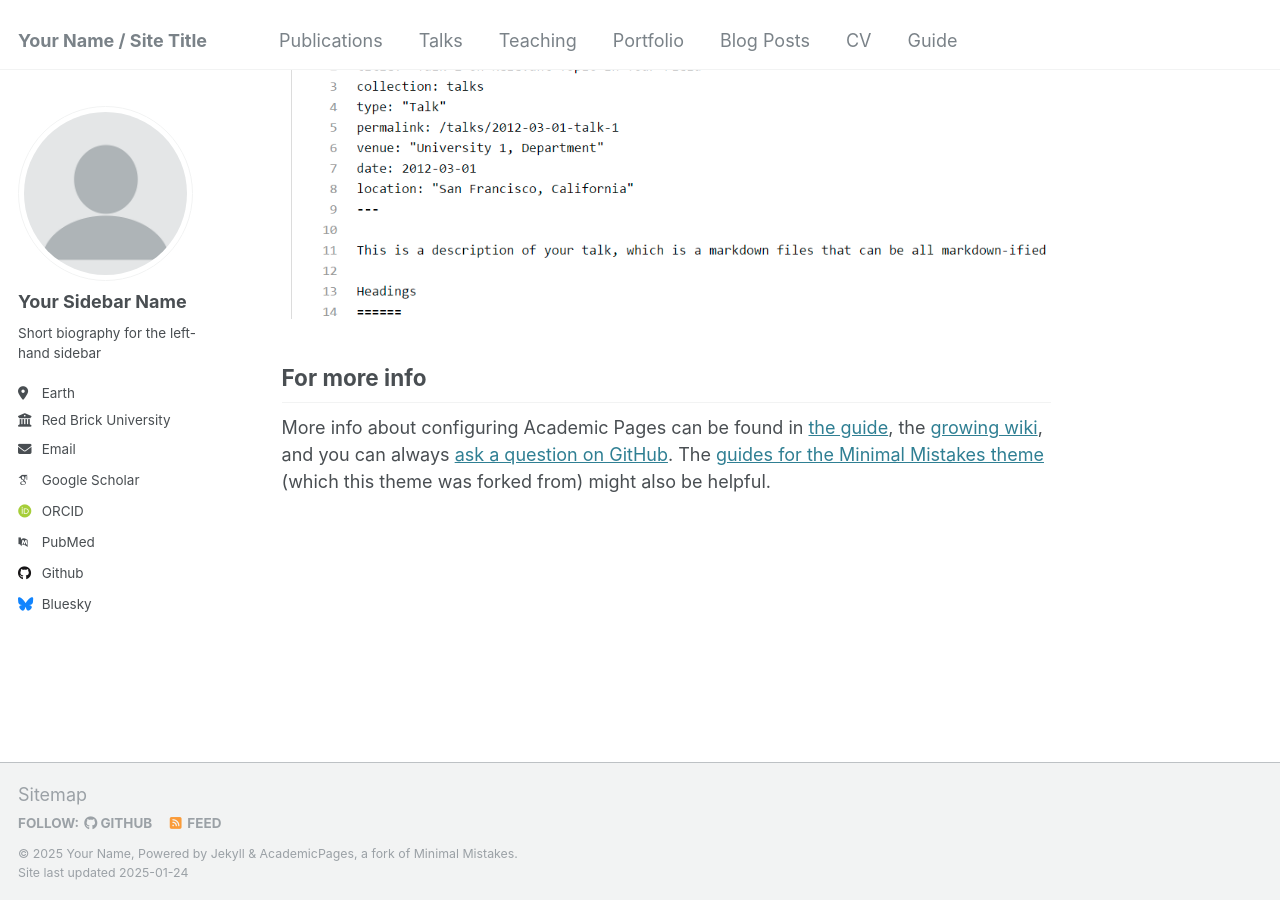
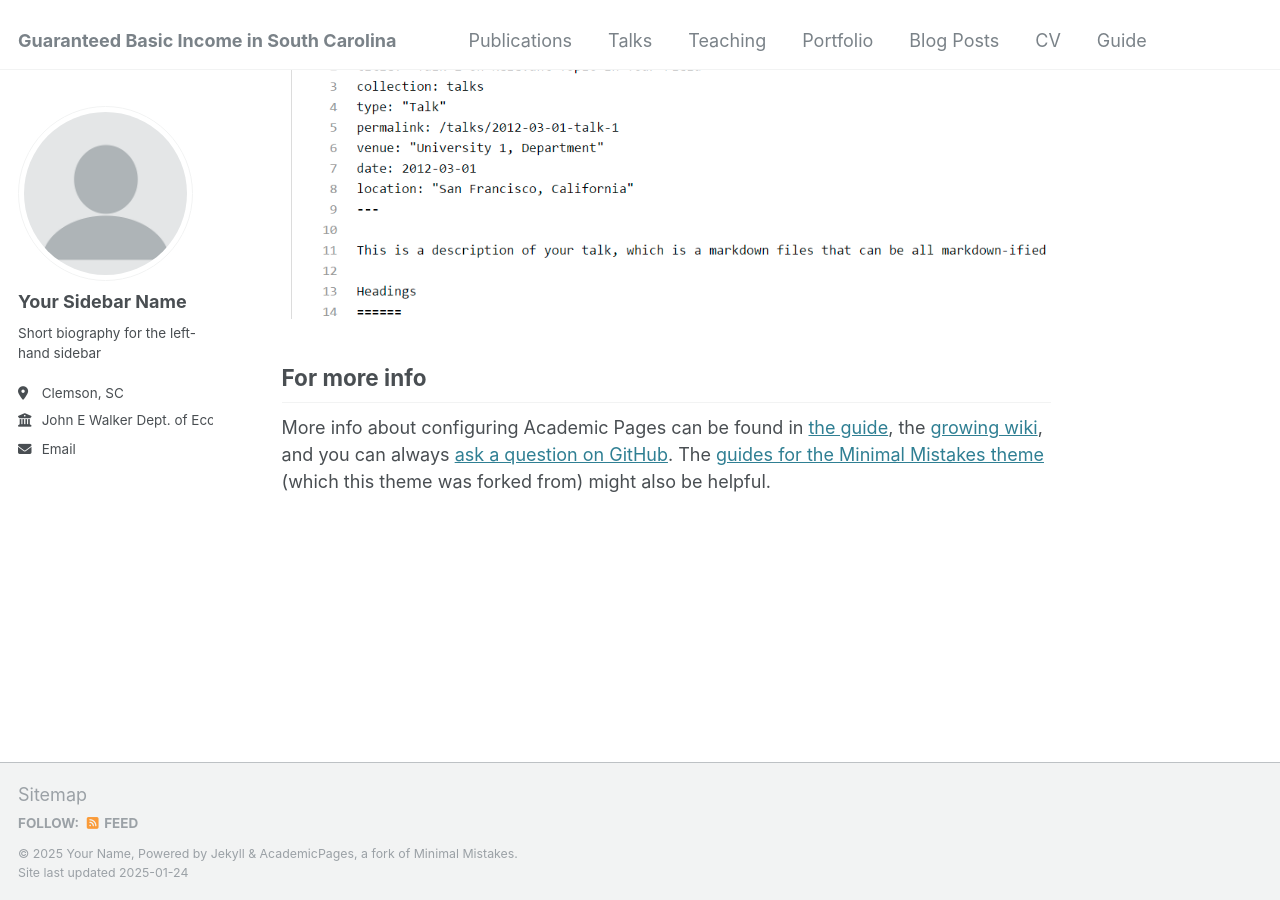
Before and after one commit to ruralgbi/ruralgbi.github.io, a Jekyll site: the page built from _pages/about.md, in a window 1280 px wide and 900 px high, scrolled down 2643 px. Built offline with Jekyll 4.4.1, drawn with Linux system fonts in a browser that asks for light colours; some web fonts are replaced.

Commit message:
Update _config.yml

```diff
--- a/_config.yml
+++ b/_config.yml
@@ -8,13 +8,13 @@
 
 # Basic Site Settings
 locale                   : "en-US"
-title                    : "Your Name / Site Title"
+title                    : "Guaranteed Basic Income in South Carolina"
 title_separator          : "-"
 name                     : &name "Your Name"
 description              : &description "personal description"
-url                      : https://academicpages.github.io # the base hostname & protocol for your site e.g. "https://[your GitHub username].github.io"
+url                      : https://ruralgbi.github.io # the base hostname & protocol for your site e.g. "https://[your GitHub username].github.io"
 baseurl                  : "" # the subpath of your site, e.g. "/blog"
-repository               : "academicpages/academicpages.github.io"
+repository               : "ruralgbi.github.io"
 
 # Site Author - The following control what appear as part of the author content on the side bar.
 #               If a field is blank the icon and link will not appear, otherwise it will be shown.
@@ -25,18 +25,18 @@ author:
   name             : "Your Sidebar Name"
   pronouns         : # example: "she/her"
   bio              : "Short biography for the left-hand sidebar"
-  location         : "Earth"
-  employer         : "Red Brick University"
+  location         : "Clemson, SC"
+  employer         : "John E Walker Dept. of Economics at Clemson University"
   uri              : # URL
   email            : "none@example.org"
 
   # Academic websites
   arxiv            : # URL - Update with the correct link to your profile
-  googlescholar    : "https://scholar.google.com/citations?user=PS_CX0AAAAAJ"
+  googlescholar    : #"https://scholar.google.com/citations?user=PS_CX0AAAAAJ"
   impactstory      : # URL
-  orcid            : "http://orcid.org/yourorcidurl"
+  orcid            : #"http://orcid.org/yourorcidurl"
   semantic         : # URL
-  pubmed           : "https://www.ncbi.nlm.nih.gov/pubmed/?term=john+snow"
+  pubmed           : #"https://www.ncbi.nlm.nih.gov/pubmed/?term=john+snow"
   researchgate     : # URL
   scopus           : # URL
 
@@ -44,12 +44,12 @@ author:
   bitbucket        : # Username - Update with your username on the site
   codepen          : # Username
   dribbble         : # Username
-  github           : "academicpages"
+  github           : #"academicpages"
   kaggle           : # Username
   stackoverflow    : # User number or user number and name (i.e., use "1" or "1/jeff-atwood")
 
   # Social media
-  bluesky          : "bsky.app" # Replace this with you Bluesky username
+  bluesky          : #"bsky.app" # Replace this with you Bluesky username
   facebook         : # Username
   flickr           : # Username
   foursquare       : # Username
```
